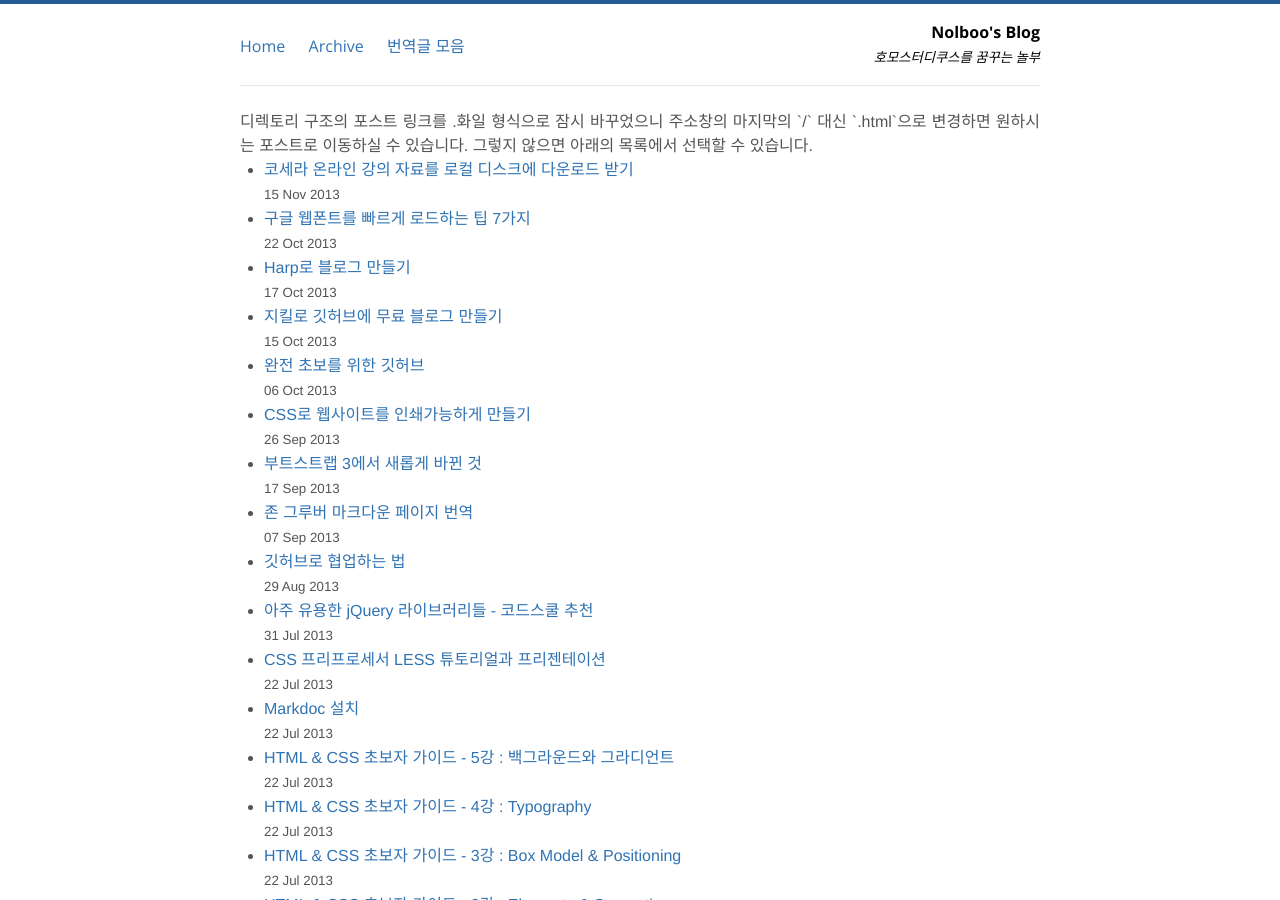
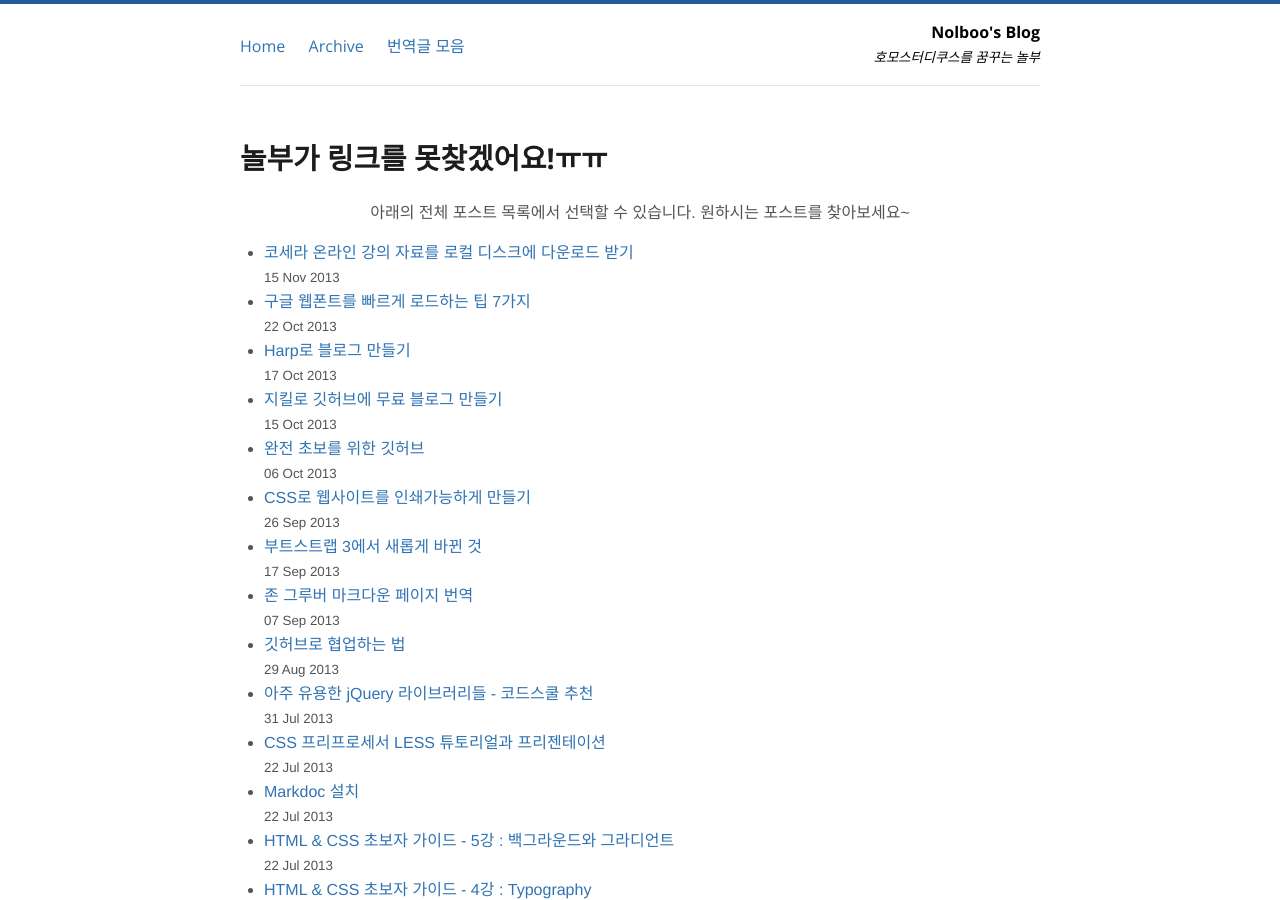
Before and after one commit to nolboo/nolboo.github.io, a Jekyll site: the page built from 404.html, in a window 1280 px wide and 900 px high. Built offline with Jekyll 4.4.1, drawn with Linux system fonts in a browser that asks for light colours; Markdown is read by kramdown in place of the engine named in the settings.

Commit message:
change 404.html

```diff
--- a/404.html
+++ b/404.html
@@ -4,7 +4,10 @@ title: Nolboo's Blog
 description: 호모스터디쿠스를 꿈꾸는 놀부
 ---
 
-디렉토리 구조의 포스트 링크를 .화일 형식으로 잠시 바꾸었으니 주소창의 마지막의 `/` 대신 `.html`으로 변경하면 원하시는 포스트로 이동하실 수 있습니다. 그렇지 않으면 아래의 목록에서 선택할 수 있습니다.
+<h1>놀부가 링크를 못찾겠어요!ㅠㅠ</h1>
+<p class="center">
+	아래의 전체 포스트 목록에서 선택할 수 있습니다.	원하시는 포스트를 찾아보세요~
+</p>
 
 <ul>
   {% for post in site.posts %}
```
